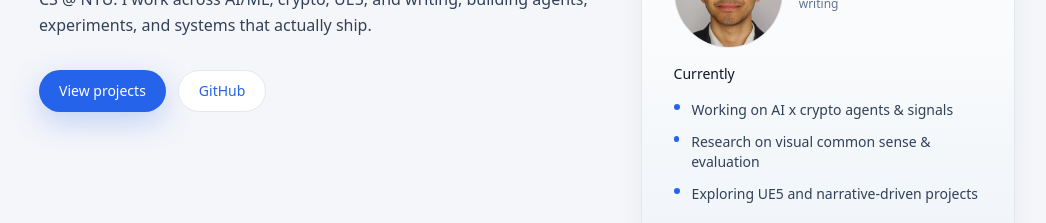
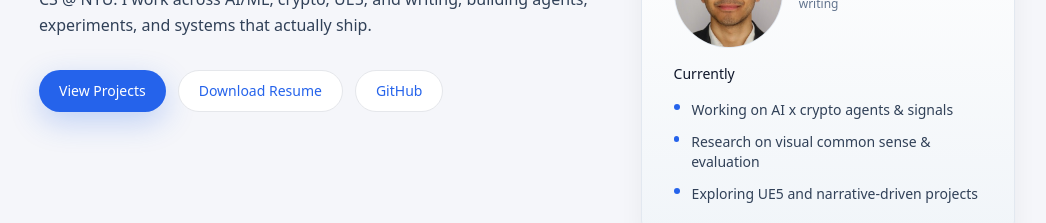
Before and after one commit to neilt93/Website, a Next.js app: page /about in a window 1280 px wide. Shown: the part 366-589 px from the top of the page, without its empty margins (113-1159 px from the left). Built offline with nearby package versions, Linux system fonts and the light colour scheme.

Commit message:
resume added

```diff
--- a/src/app/about/page.tsx
+++ b/src/app/about/page.tsx
@@ -30,7 +30,16 @@ export default function AboutPage() {
                 href="/projects"
                 className="inline-flex items-center justify-center rounded-full bg-[var(--accent)] px-5 py-2.5 text-sm font-medium text-white shadow-[0_10px_30px_rgba(37,99,235,0.25)] transition hover:bg-[#1d4ed8] focus-visible:outline-none focus-visible:ring-2 focus-visible:ring-[var(--accent)] focus-visible:ring-offset-2 focus-visible:ring-offset-white"
               >
-                View projects
+                View Projects
+              </a>
+              <a
+                href="/Resume_6th_October_2025.pdf"
+                target="_blank"
+                rel="noopener noreferrer"
+                className="inline-flex items-center justify-center rounded-full border border-[#e5e7eb] bg-white px-5 py-2.5 text-sm font-medium text-[var(--accent)] transition hover:border-[#cbd5f5] hover:bg-[var(--accent-soft)] focus-visible:outline-none focus-visible:ring-2 focus-visible:ring-[var(--accent)] focus-visible:ring-offset-2 focus-visible:ring-offset-white"
+                aria-label="Open resume PDF in a new tab"
+              >
+                Download Resume
               </a>
               <a
                 href="https://github.com/neilt93"
```
Also changed, not shown: 1 other file (tests, documents, lock files or other folders).
